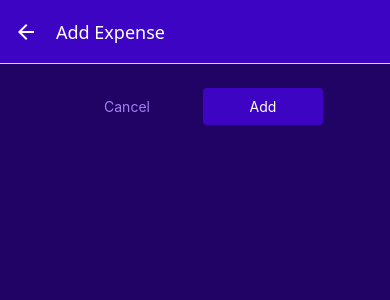
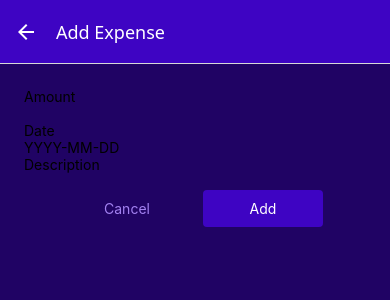
Before and after one commit to Ezekiel-Faith/Expense-Tracker, a React Native app: screen /ManageExpense in a window 390 px wide. Shown: the top 300 px of the page. Built offline with nearby package versions, Linux system fonts and the light colour scheme.

Commit message:
building custom input component & creating an overall form

```diff
--- /dev/null
+++ b/components/ManageExpense/ExpenseForm.js
@@ -0,0 +1,27 @@
+import { View } from 'react-native';
+import { Input } from './Input';
+
+export default function ExpenseForm() {
+  function amountChangeHandler() {}
+
+  return (
+    <View>
+      <Input
+        label='Amount'
+        textInputConfig={{
+          keyboardType: 'decimal-pad',
+          onChangeText: amountChangeHandler,
+        }}
+      />
+      <Input
+        label='Date'
+        textInputConfig={{
+          placeholder: 'YYYY-MM-DD',
+          maxLength: 10,
+          onchangeText: () => {},
+        }}
+      />
+      <Input label='Description' />
+    </View>
+  );
+}
--- /dev/null
+++ b/components/ManageExpense/Input.js
@@ -0,0 +1,10 @@
+import { Text, TextInput, View } from 'react-native';
+
+export function Input({ label, textInputConfig }) {
+  return (
+    <View>
+      <Text>{label}</Text>
+      <TextInput {...textInputConfig} />
+    </View>
+  );
+}
--- a/screens/ManageExpense.js
+++ b/screens/ManageExpense.js
@@ -1,9 +1,10 @@
 import { useContext, useLayoutEffect } from 'react';
-import { StyleSheet, Text, View } from 'react-native';
+import { StyleSheet, View } from 'react-native';
 import IconButton from '../components/UI/IconButton';
 import { GlobalStyles } from '../constants/styles';
 import Button from '../components/UI/Button';
 import { ExpensesContext } from '../store/expenses-context';
+import ExpenseForm from '../components/ManageExpense/ExpenseForm';
 
 export default function ManageExpense({ route, navigation }) {
   const expensesCtx = useContext(ExpensesContext);
@@ -44,6 +45,7 @@ export default function ManageExpense({ route, navigation }) {
 
   return (
     <View style={styles.container}>
+      <ExpenseForm />
       <View style={styles.buttonsContainer}>
         <Button style={styles.buttons} mode='flat' onPress={cancelHandler}>
           Cancel
```
